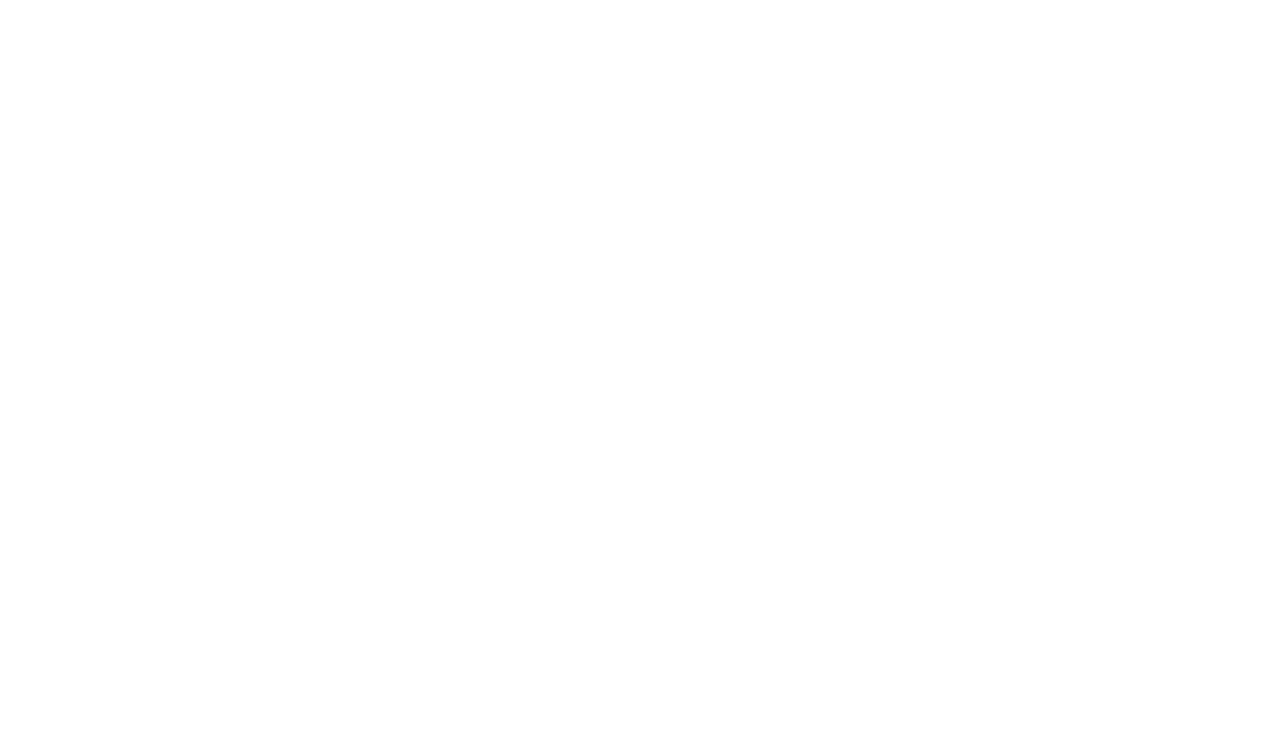
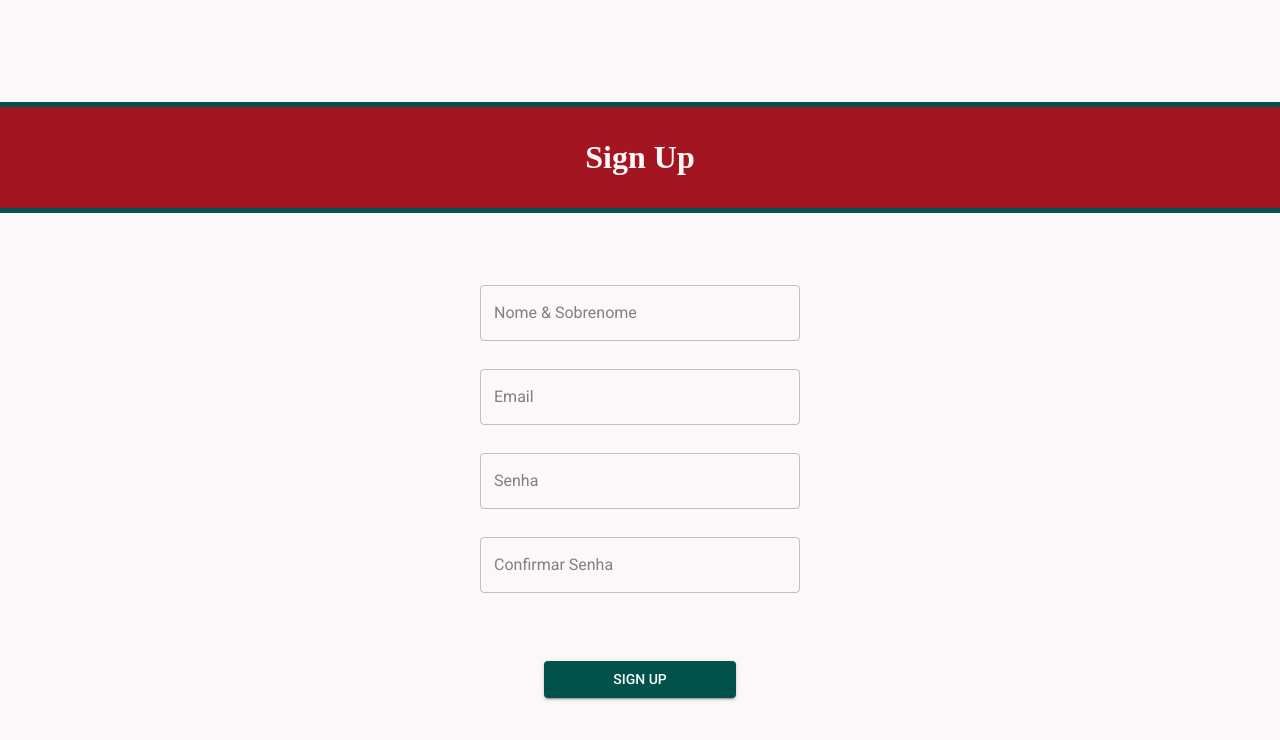
Before and after one commit to Bvlge/React, a React (Vite) app: page /register in a window 1280 px wide. Before the commit this address had no page. Shown: the top 740 px of the page. Built offline with nearby package versions, Linux system fonts and the light colour scheme.

Commit message:
Login and Register done (Not integrated yet)

```diff
--- /dev/null
+++ b/src/pages/Login.tsx
@@ -0,0 +1,113 @@
+import { useState } from "react";
+
+import Box from '@mui/material/Box';
+import Button from '@mui/material/Button';
+import TextField from '@mui/material/TextField';
+
+const Login = () => {
+
+    const [ nomeEmail, setNomeEmail ] = useState("");
+    const [ senha, setSenha ] = useState("");
+
+    const Login = () => {
+        //...
+    };
+
+    return(
+        <Box
+            display={'flex'}
+            flexDirection={'column'}
+            justifyContent={'center'}
+            alignItems={'center'}
+
+            height={'100dvh'}
+            width={'100dvw'}
+
+            bgcolor={'background.default'}
+            sx={{ overflow: 'hidden', boxSizing: 'border-box' }}
+        >
+            <Box width={'100%'} >
+                <Box padding={'0.15rem'} bgcolor={'secondary.main'}/>
+
+                <Box
+                    display={'flex'}
+                    justifyContent={'center'}
+
+                    width={'100%'}
+                    paddingTop={'2rem'}
+                    paddingBottom={'2rem'}
+
+                    bgcolor={'primary.main'}
+                    color={'background.default'}
+                >
+                    <h1>Sign In</h1>
+                </Box>
+
+                <Box padding={'0.15rem'} bgcolor={'secondary.main'}/>
+            </Box>
+
+            <Box
+                display={'flex'}
+                flexDirection={'column'}
+                justifyContent={'center'}
+                alignItems={'center'}
+
+                minWidth={'25%'}
+                minHeight={'50%'}
+
+                gap={'1rem'}
+            >
+                <TextField
+                    variant="outlined"
+                    margin="dense"
+                    label="Nome ou E-mail"
+                    value={nomeEmail}
+                    fullWidth
+                    onChange={(e) => setNomeEmail(e.target.value)}
+
+                    sx={{
+                        input: { color: 'black' },
+                        label: { color: 'grey'  }
+                    }}
+                />
+                <TextField
+                    variant="outlined"
+                    margin="dense"
+                    label="Senha"
+                    value={senha}
+                    fullWidth
+                    onChange={(e) => setSenha(e.target.value)}
+
+                    sx={{
+                        input: { color: 'black' },
+                        label: { color: 'grey'  }
+                    }}
+                />
+            </Box>
+
+            <Box
+                display={'flex'}
+                flexDirection={'column'}
+                justifyContent={'center'}
+                alignItems={'center'}
+
+                minWidth={'15%'}
+            >
+                <Button
+                    variant="contained"
+
+                    onClick={Login}
+                    fullWidth
+
+                    sx={{
+                        backgroundColor: 'secondary.main'
+                    }}
+                >
+                    Sign In
+                </Button>
+            </Box>
+        </Box>
+    );
+};
+
+export default Login;
--- /dev/null
+++ b/src/pages/Register.tsx
@@ -0,0 +1,144 @@
+import { useState } from "react";
+
+import Box from '@mui/material/Box';
+import Button from '@mui/material/Button';
+import TextField from '@mui/material/TextField';
+
+const Register = () => {
+
+    const [ nome, setNome ] = useState("");
+    const [ email, setEmail ] = useState("");
+    const [ senha, setSenha ] = useState("");
+    const [ senhaConfirm, setSenhaConfirm ] = useState("");
+
+    const Register = () => {
+        //...
+    };
+
+    return(
+        <Box
+            display={'flex'}
+            flexDirection={'column'}
+            justifyContent={'center'}
+            alignItems={'center'}
+
+            height={'100dvh'}
+            width={'100dvw'}
+
+            bgcolor={'background.default'}
+            sx={{ overflow: 'hidden', boxSizing: 'border-box' }}
+        >
+            <Box width={'100%'} >
+                <Box padding={'0.15rem'} bgcolor={'secondary.main'}/>
+
+                <Box
+                    display={'flex'}
+                    justifyContent={'center'}
+
+                    width={'100%'}
+                    paddingTop={'2rem'}
+                    paddingBottom={'2rem'}
+
+                    bgcolor={'primary.main'}
+                    color={'background.default'}
+                >
+                    <h1>Sign Up</h1>
+                </Box>
+
+                <Box padding={'0.15rem'} bgcolor={'secondary.main'}/>
+            </Box>
+
+            <Box
+                display={'flex'}
+                flexDirection={'column'}
+                justifyContent={'center'}
+                alignItems={'center'}
+
+                minWidth={'25%'}
+                minHeight={'50%'}
+
+                marginTop={'1.5rem'}
+                marginBottom={'1.5rem'}
+
+                gap={'1rem'}
+            >
+                <TextField
+                    variant="outlined"
+                    margin="dense"
+                    label="Nome & Sobrenome"
+                    value={nome}
+                    fullWidth
+                    onChange={(e) => setNome(e.target.value)}
+
+                    sx={{
+                        input: { color: 'black' },
+                        label: { color: 'grey'  }
+                    }}
+                />
+                <TextField
+                    variant="outlined"
+                    margin="dense"
+                    label="Email"
+                    value={email}
+                    fullWidth
+                    onChange={(e) => setEmail(e.target.value)}
+
+                    sx={{
+                        input: { color: 'black' },
+                        label: { color: 'grey'  }
+                    }}
+                />
+                <TextField
+                    variant="outlined"
+                    margin="dense"
+                    label="Senha"
+                    value={senha}
+                    fullWidth
+                    onChange={(e) => setSenha(e.target.value)}
+
+                    sx={{
+                        input: { color: 'black' },
+                        label: { color: 'grey'  }
+                    }}
+                />
+                <TextField
+                    variant="outlined"
+                    margin="dense"
+                    label="Confirmar Senha"
+                    value={senhaConfirm}
+                    fullWidth
+                    onChange={(e) => setSenhaConfirm(e.target.value)}
+
+                    sx={{
+                        input: { color: 'black' },
+                        label: { color: 'grey'  }
+                    }}
+                />
+            </Box>
+
+            <Box
+                display={'flex'}
+                flexDirection={'column'}
+                justifyContent={'center'}
+                alignItems={'center'}
+
+                minWidth={'15%'}
+            >
+                <Button
+                    variant="contained"
+
+                    onClick={Register}
+                    fullWidth
+
+                    sx={{
+                        backgroundColor: 'secondary.main'
+                    }}
+                >
+                    Sign Up
+                </Button>
+            </Box>
+        </Box>
+    );
+};
+
+export default Register;
--- a/src/routes.tsx
+++ b/src/routes.tsx
@@ -1,11 +1,15 @@
 import { BrowserRouter, Routes, Route } from "react-router-dom";
 import Landing from './pages/Landing';
+import Login from './pages/Login';
+import Register from './pages/Register';
 
 const AppRoutes = () => {
   return (
     <BrowserRouter>
       <Routes>
         <Route path="/" element={<Landing />} />
+        <Route path="/login" element={<Login />} />
+        <Route path="/register" element={<Register />} />
       </Routes>
     </BrowserRouter>
   );
--- a/src/theme.ts
+++ b/src/theme.ts
@@ -18,7 +18,7 @@
     },
     text: {
       primary: '#FCF7F8',   // Snow
-      secondary: '#00524B', // Dark Green
+      secondary: 'grey',    // Grey
     },
   },
 
```
